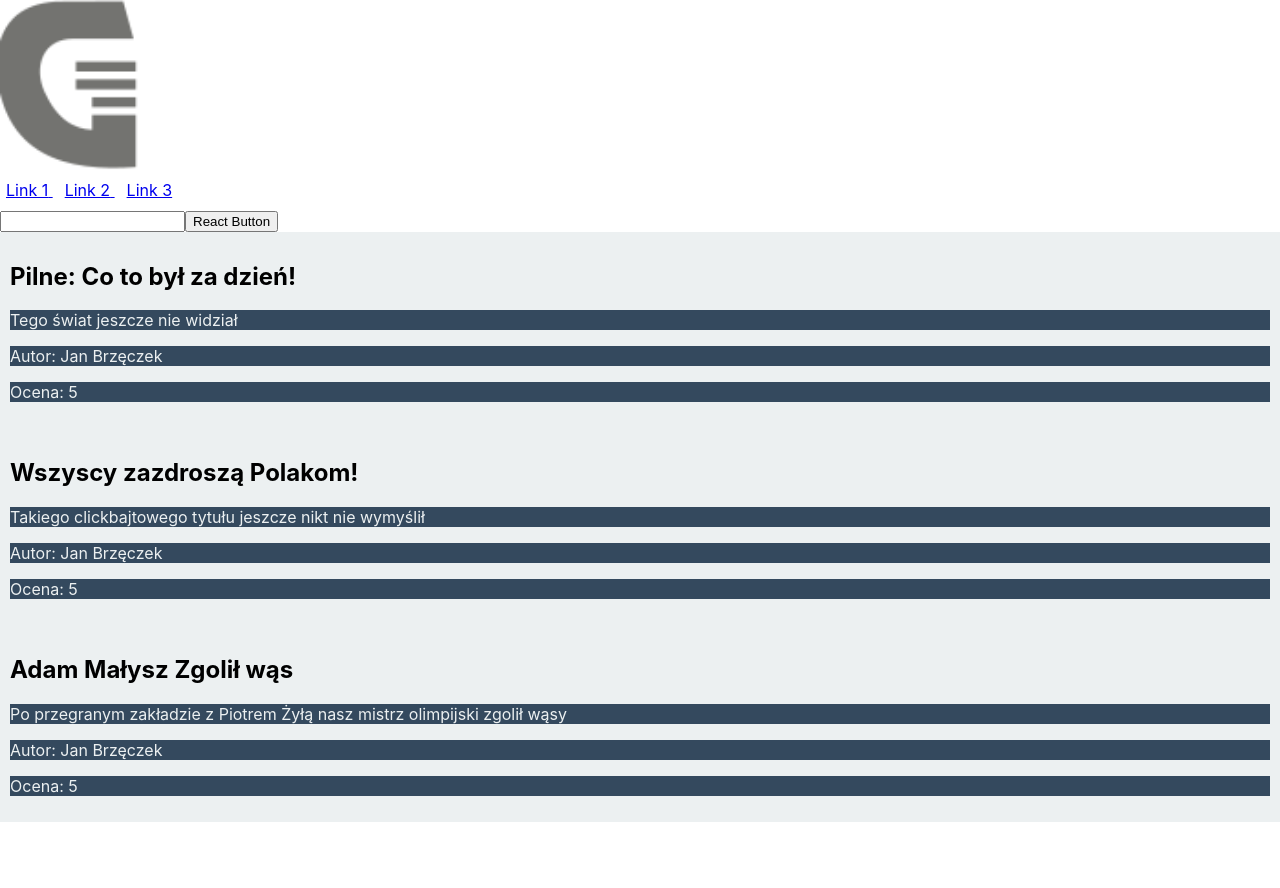
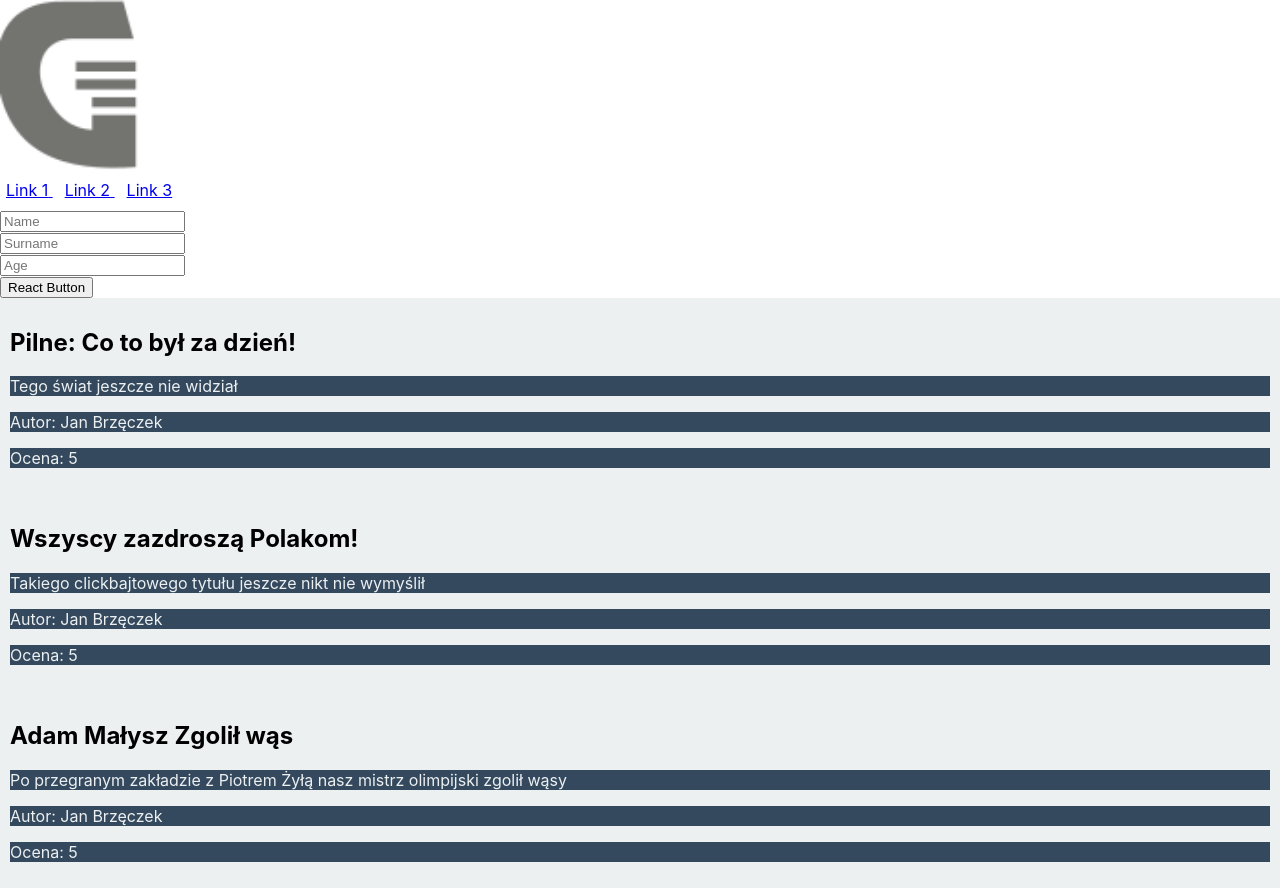
Before and after one commit to TomaszBronk/ReactPoligon, a React (Create React App) app: page / in a window 1280 px wide. Before the commit the page ends 822 px from the top, so only its background shows below. Built offline with nearby package versions, Linux system fonts and the light colour scheme.

Commit message:
obsluga stanu komponentu

```diff
--- a/src/pages/Form.js
+++ b/src/pages/Form.js
@@ -3,7 +3,9 @@ import React from 'react';
 //element klasowy
 class Form extends React.Component {
     state = {
-        name:''
+        name:'',
+        surname:'',
+        age:''
     }
     // bind przypisanie this. setSate
     // pierwsza metoda
@@ -26,15 +28,26 @@ class Form extends React.Component {
     handleChange = (event) => {
         //event.target.value
         console.log('input value: ', event.target.value);
-        this.setState({name: event.target.value});
+        const keyName = event.target.name;
+        this.setState({ [keyName]: event.target.value});
+
+        //this.setState({name: event.target.value});
         //interpreter js nie wie jaki jest kontekst
         //setState undefinded
     }
     render(){
         return(
             <form onSubmit={this.handleSubmit}>
-                <input type="text" onChange={this.handleChange}/>
-                <button onClick={this.handleClick}>React Button</button>
+            <div>
+                <input type="text" name='name' placeholder='Name' onChange={this.handleChange}/>
+            </div>
+            <div>
+                <input type="text" name='surname' placeholder='Surname' onChange={this.handleChange}/>
+            </div>
+            <div>
+                <input type="text" name='age' placeholder='Age' onChange={this.handleChange}/>
+            </div>
+                <button type='submit' onClick={this.handleClick}>React Button</button>
             </form>
         );
     }
```
